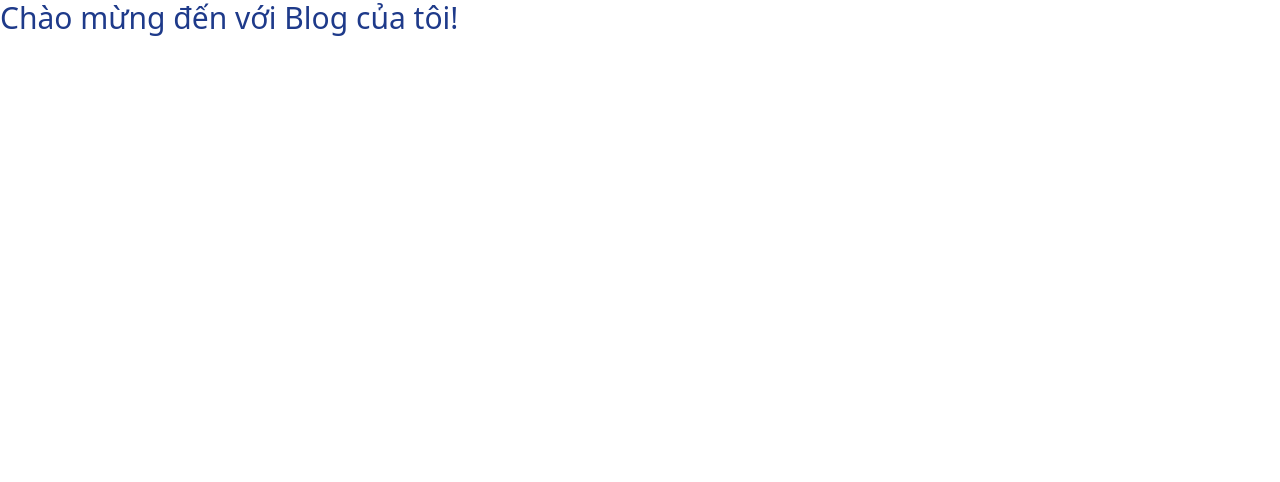
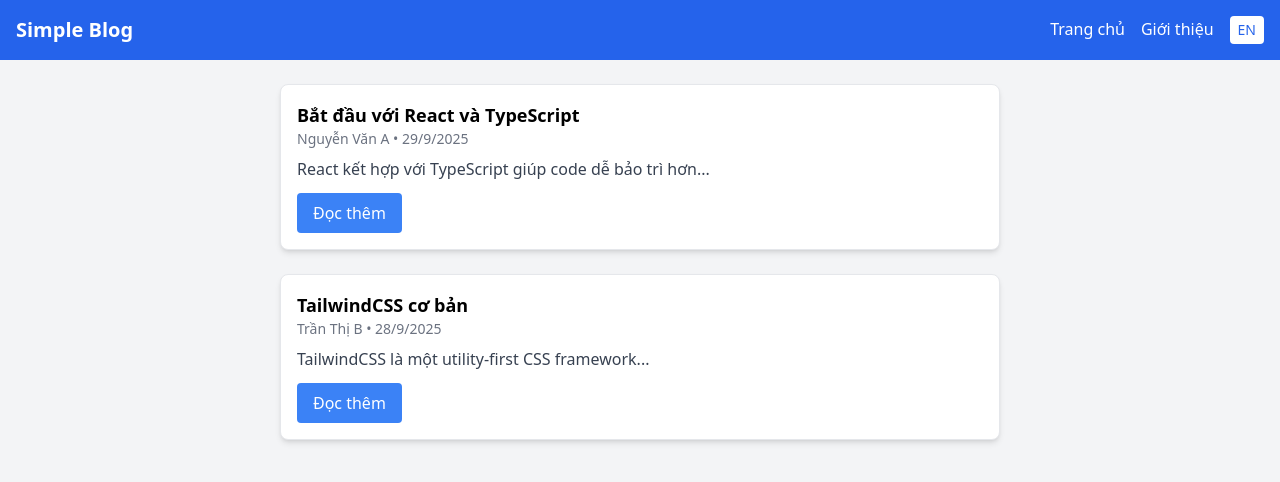
Before and after one commit to letungbaoan/ThucHanhReactJs, a React (Vite) app: page / in a window 1280 px wide. Shown: the top 482 px of the page. Built offline with nearby package versions, Linux system fonts and the light colour scheme.

Commit message:
Module 2

```diff
--- a/package.json
+++ b/package.json
@@ -10,9 +10,11 @@
     "preview": "vite preview"
   },
   "dependencies": {
+    "i18next": "^25.5.2",
     "prettier-plugin-tailwindcss": "^0.6.14",
     "react": "^19.1.1",
-    "react-dom": "^19.1.1"
+    "react-dom": "^19.1.1",
+    "react-i18next": "^16.0.0"
   },
   "devDependencies": {
     "@eslint/js": "^9.36.0",
--- a/src/App.tsx
+++ b/src/App.tsx
@@ -1,7 +1,23 @@
-function App() {
+import React from 'react'
+import Header from './components/Header'
+import PostCard from './components/PostCard'
+import { initialPosts } from './data/initialPosts'
+import { useTranslation } from 'react-i18next'
+
+const App: React.FC = () => {
+  const { t } = useTranslation()
+
   return (
-    <div>
-      <h1 className='text-3xl text-blue-900'>Chào mừng đến với Blog của tôi!</h1>
+    <div className='min-h-screen bg-gray-100'>
+      <Header title='Simple Blog' />
+
+      <main className='mx-auto grid max-w-3xl gap-6 p-6'>
+        {initialPosts.length > 0 ? (
+          initialPosts.map((post) => <PostCard key={post.id} post={post} />)
+        ) : (
+          <p className='text-center text-gray-500'>{t('noPosts')}</p>
+        )}
+      </main>
     </div>
   )
 }
--- /dev/null
+++ b/src/components/Header.tsx
@@ -0,0 +1,37 @@
+import React from 'react'
+import { useTranslation } from 'react-i18next'
+
+type HeaderProps = {
+  title?: string
+}
+
+const Header: React.FC<HeaderProps> = ({ title }) => {
+  const { t, i18n } = useTranslation()
+
+  const toggleLang = () => {
+    const newLang = i18n.language === 'vi' ? 'en' : 'vi'
+    i18n.changeLanguage(newLang)
+  }
+
+  return (
+    <header className='flex items-center justify-between bg-blue-600 p-4 text-white'>
+      <h1 className='text-xl font-bold'>{title || t('title')}</h1>
+      <nav className='space-x-4'>
+        <a href='#' className='hover:underline'>
+          {t('home')}
+        </a>
+        <a href='#' className='hover:underline'>
+          {t('about')}
+        </a>
+        <button
+          onClick={toggleLang}
+          className='ml-4 rounded bg-white px-2 py-1 text-sm font-medium text-blue-600 hover:bg-gray-200'
+        >
+          {i18n.language === 'vi' ? 'EN' : 'VI'}
+        </button>
+      </nav>
+    </header>
+  )
+}
+
+export default Header
--- /dev/null
+++ b/src/components/PostCard.tsx
@@ -0,0 +1,42 @@
+import { useTranslation } from 'react-i18next'
+
+export interface Post {
+  id: number
+  title: string
+  author: string
+  date: Date
+  excerpt: string
+  content: string
+}
+
+type PostCardProps = {
+  post: Post
+}
+
+const PostCard = ({ post }: PostCardProps) => {
+  const { t } = useTranslation('postcard')
+
+  const safeTitle = typeof post.title === 'string' && post.title.trim() ? post.title : t('noTitle')
+
+  const safeAuthor = typeof post.author === 'string' && post.author.trim() ? post.author : t('unknownAuthor')
+
+  const safeDate = (() => {
+    const d = new Date(post.date)
+    return d instanceof Date && !isNaN(d.getTime()) ? d.toLocaleDateString('vi-VN') : t('noDate')
+  })()
+
+  const safeExcerpt = typeof post.excerpt === 'string' && post.excerpt.trim() ? post.excerpt : t('noExcerpt')
+
+  return (
+    <div className='rounded-lg border bg-white p-4 shadow-md'>
+      <h2 className='text-lg font-semibold'>{safeTitle}</h2>
+      <p className='text-sm text-gray-500'>
+        {safeAuthor} • {safeDate}
+      </p>
+      <p className='mt-2 text-gray-700'>{safeExcerpt}</p>
+      <button className='mt-3 rounded bg-blue-500 px-4 py-2 text-white hover:bg-blue-600'>{t('readMore')}</button>
+    </div>
+  )
+}
+
+export default PostCard
--- /dev/null
+++ b/src/data/initialPosts.ts
@@ -0,0 +1,20 @@
+import type { Post } from '../components/PostCard'
+
+export const initialPosts: Post[] = [
+  {
+    id: 1,
+    title: 'Bắt đầu với React và TypeScript',
+    author: 'Nguyễn Văn A',
+    date: new Date('2025-09-29'),
+    excerpt: 'React kết hợp với TypeScript giúp code dễ bảo trì hơn...',
+    content: 'Nội dung chi tiết bài viết về việc sử dụng React cùng TypeScript để xây dựng ứng dụng web...'
+  },
+  {
+    id: 2,
+    title: 'TailwindCSS cơ bản',
+    author: 'Trần Thị B',
+    date: new Date('2025-09-28'),
+    excerpt: 'TailwindCSS là một utility-first CSS framework...',
+    content: 'Nội dung chi tiết bài viết về cách sử dụng TailwindCSS để tạo giao diện nhanh chóng và dễ tùy biến...'
+  }
+]
--- /dev/null
+++ b/src/i18n.ts
@@ -0,0 +1,34 @@
+import i18n from 'i18next'
+import { initReactI18next } from 'react-i18next'
+import vi from './locales/vi.json'
+import en from './locales/en.json'
+
+i18n.use(initReactI18next).init({
+  resources: {
+    en: {
+      translation: {
+        home: 'Home',
+        about: 'About',
+        title: 'Simple Blog',
+        noPosts: 'No posts available'
+      },
+      postcard: en.postcard
+    },
+    vi: {
+      translation: {
+        home: 'Trang chủ',
+        about: 'Giới thiệu',
+        title: 'Blog đơn giản',
+        noPosts: 'Không có bài viết nào'
+      },
+      postcard: vi.postcard
+    }
+  },
+  lng: 'vi',
+  fallbackLng: 'en',
+  interpolation: {
+    escapeValue: false
+  }
+})
+
+export default i18n
--- /dev/null
+++ b/src/locales/en.json
@@ -0,0 +1,9 @@
+{
+  "postcard": {
+    "noTitle": "No title",
+    "unknownAuthor": "Unknown author",
+    "noDate": "Invalid date",
+    "noExcerpt": "No excerpt available",
+    "readMore": "Read more"
+  }
+}
--- /dev/null
+++ b/src/locales/vi.json
@@ -0,0 +1,9 @@
+{
+  "postcard": {
+    "noTitle": "Không có tiêu đề",
+    "unknownAuthor": "Tác giả ẩn danh",
+    "noDate": "Ngày không hợp lệ",
+    "noExcerpt": "Không có tóm tắt",
+    "readMore": "Đọc thêm"
+  }
+}
--- a/src/main.tsx
+++ b/src/main.tsx
@@ -2,9 +2,14 @@ import { StrictMode } from 'react'
 import { createRoot } from 'react-dom/client'
 import './index.css'
 import App from './App.tsx'
+import './i18n'
+import { I18nextProvider } from 'react-i18next'
+import i18n from './i18n'
 
 createRoot(document.getElementById('root')!).render(
   <StrictMode>
-    <App />
+    <I18nextProvider i18n={i18n}>
+      <App />
+    </I18nextProvider>
   </StrictMode>
 )
```
Also changed, not shown: 1 other file (tests, documents, lock files or other folders).
